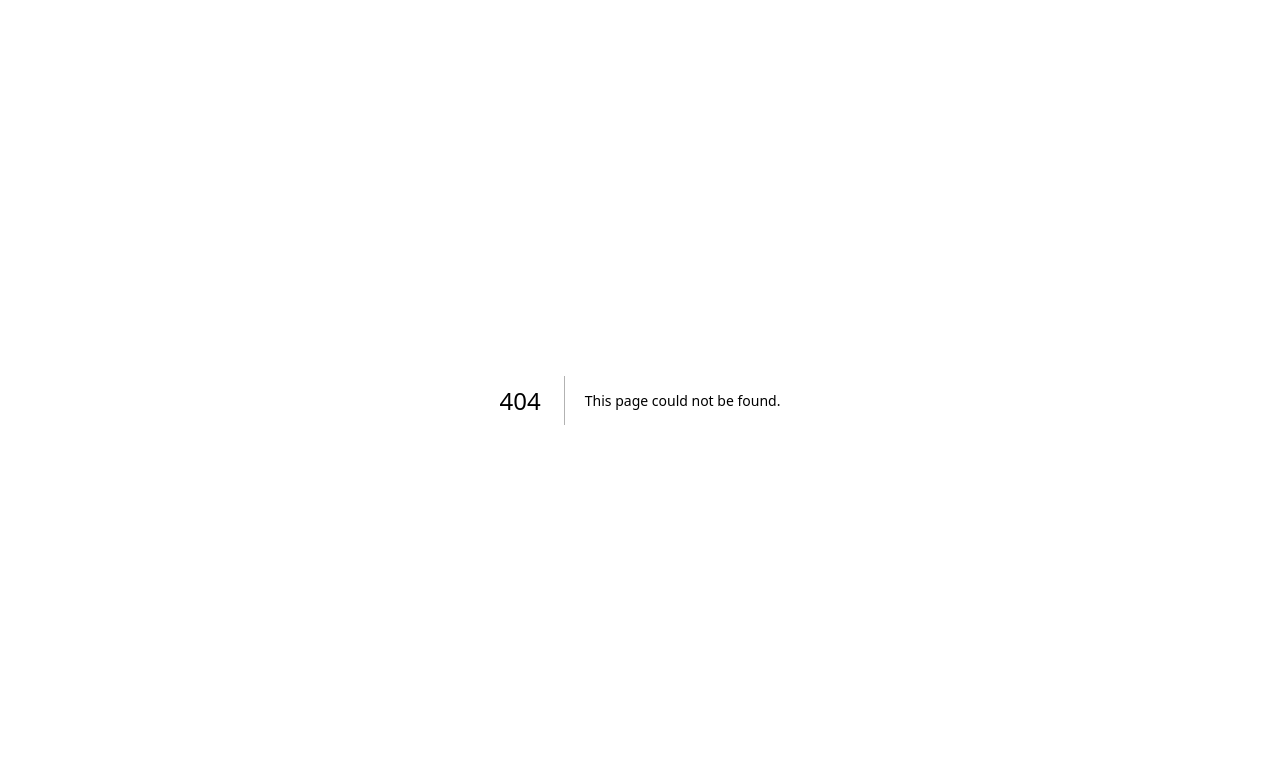
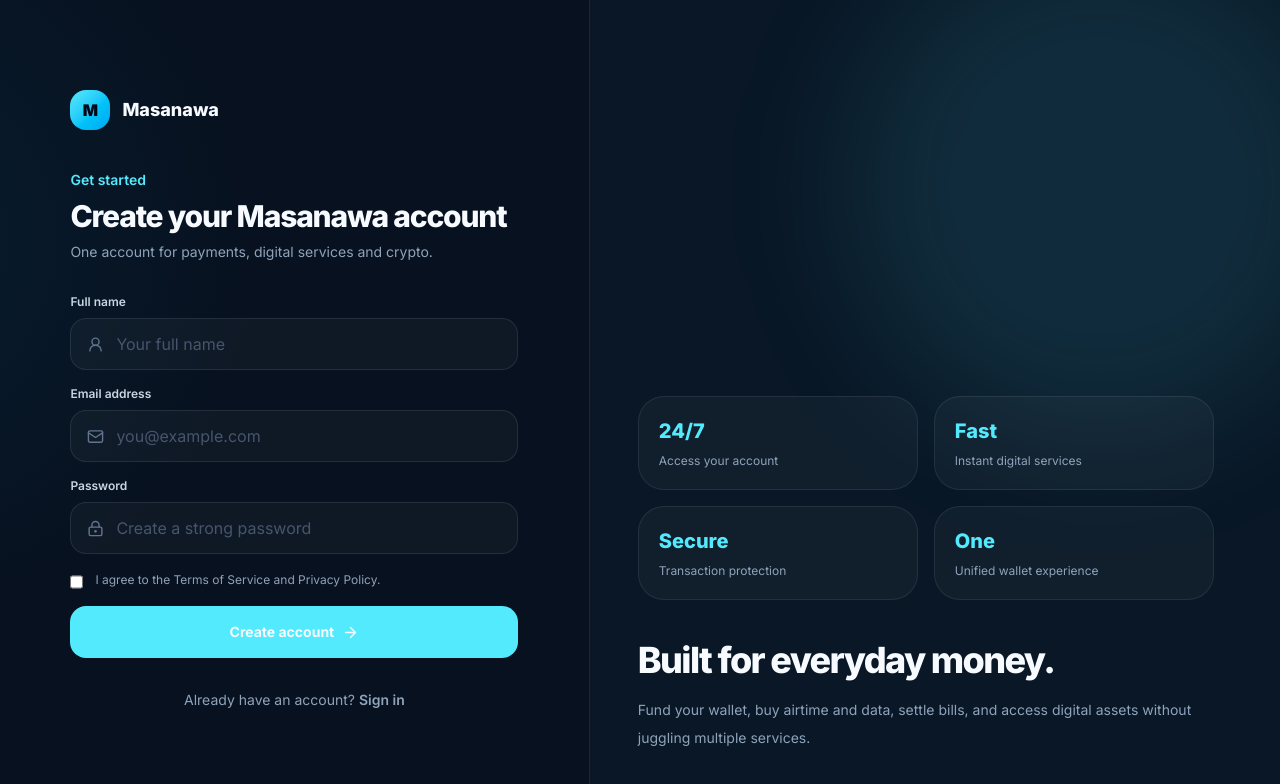
Before and after one commit to Baatiku/MasanawaP1, a Next.js app: page /register in a window 1280 px wide. Before the commit this address had no page. Shown: the top 784 px of the page. Built offline with nearby package versions, Linux system fonts and the light colour scheme.

Commit message:
Add Masanawa registration experience

```diff
--- /dev/null
+++ b/app/register/page.tsx
@@ -0,0 +1,48 @@
+import Link from "next/link";
+import { ArrowRight, LockKeyhole, Mail, UserRound } from "lucide-react";
+
+export default function RegisterPage() {
+  return (
+    <main className="min-h-screen px-5 py-8 sm:px-8 lg:grid lg:grid-cols-[.92fr_1.08fr] lg:p-0">
+      <section className="flex min-h-[calc(100vh-4rem)] items-center justify-center lg:min-h-screen">
+        <div className="w-full max-w-md">
+          <div className="mb-10 flex items-center gap-3">
+            <div className="flex h-10 w-10 items-center justify-center rounded-2xl bg-gradient-to-br from-cyan-300 to-sky-500 font-black text-slate-950">M</div>
+            <p className="text-lg font-extrabold">Masanawa</p>
+          </div>
+          <p className="text-sm font-semibold text-cyan-300">Get started</p>
+          <h1 className="mt-2 text-3xl font-extrabold tracking-[-.04em]">Create your Masanawa account</h1>
+          <p className="muted mt-2 text-sm">One account for payments, digital services and crypto.</p>
+
+          <form className="mt-8 space-y-4">
+            <Field label="Full name" placeholder="Your full name" icon={UserRound} />
+            <Field label="Email address" placeholder="you@example.com" type="email" icon={Mail} />
+            <Field label="Password" placeholder="Create a strong password" type="password" icon={LockKeyhole} />
+            <label className="flex gap-3 text-xs leading-5 text-slate-400"><input type="checkbox" className="mt-1 accent-cyan-300" /> <span>I agree to the Terms of Service and Privacy Policy.</span></label>
+            <Link href="/" className="flex h-13 w-full items-center justify-center gap-2 rounded-2xl bg-cyan-300 text-sm font-bold text-slate-950 transition hover:bg-cyan-200">Create account <ArrowRight size={17} /></Link>
+          </form>
+          <p className="muted mt-8 text-center text-sm">Already have an account? <Link href="/login" className="font-semibold text-cyan-300">Sign in</Link></p>
+        </div>
+      </section>
+
+      <section className="relative hidden min-h-screen overflow-hidden border-l border-white/7 bg-[#091726] p-12 lg:flex lg:flex-col lg:justify-end">
+        <div className="absolute right-[-10%] top-[-8%] h-[500px] w-[500px] rounded-full bg-cyan-300/10 blur-3xl" />
+        <div className="relative grid max-w-xl grid-cols-2 gap-4">
+          <InfoCard value="24/7" label="Access your account" />
+          <InfoCard value="Fast" label="Instant digital services" />
+          <InfoCard value="Secure" label="Transaction protection" />
+          <InfoCard value="One" label="Unified wallet experience" />
+        </div>
+        <div className="relative mt-10 max-w-xl"><h2 className="text-4xl font-extrabold tracking-[-.045em]">Built for everyday money.</h2><p className="muted mt-4 text-sm leading-7">Fund your wallet, buy airtime and data, settle bills, and access digital assets without juggling multiple services.</p></div>
+      </section>
+    </main>
+  );
+}
+
+function Field({ label, placeholder, type = "text", icon: Icon }: { label: string; placeholder: string; type?: string; icon: typeof Mail }) {
+  return <div><label className="mb-2 block text-xs font-semibold text-slate-300">{label}</label><div className="flex h-13 items-center gap-3 rounded-2xl border border-white/9 bg-white/[.035] px-4 focus-within:border-cyan-300/35"><Icon size={17} className="text-slate-500" /><input type={type} placeholder={placeholder} className="h-full min-w-0 flex-1 bg-transparent text-sm outline-none placeholder:text-slate-600" /></div></div>;
+}
+
+function InfoCard({ value, label }: { value: string; label: string }) {
+  return <div className="rounded-[26px] border border-white/8 bg-white/[.035] p-5"><p className="text-xl font-extrabold text-cyan-300">{value}</p><p className="muted mt-2 text-xs">{label}</p></div>;
+}
```
